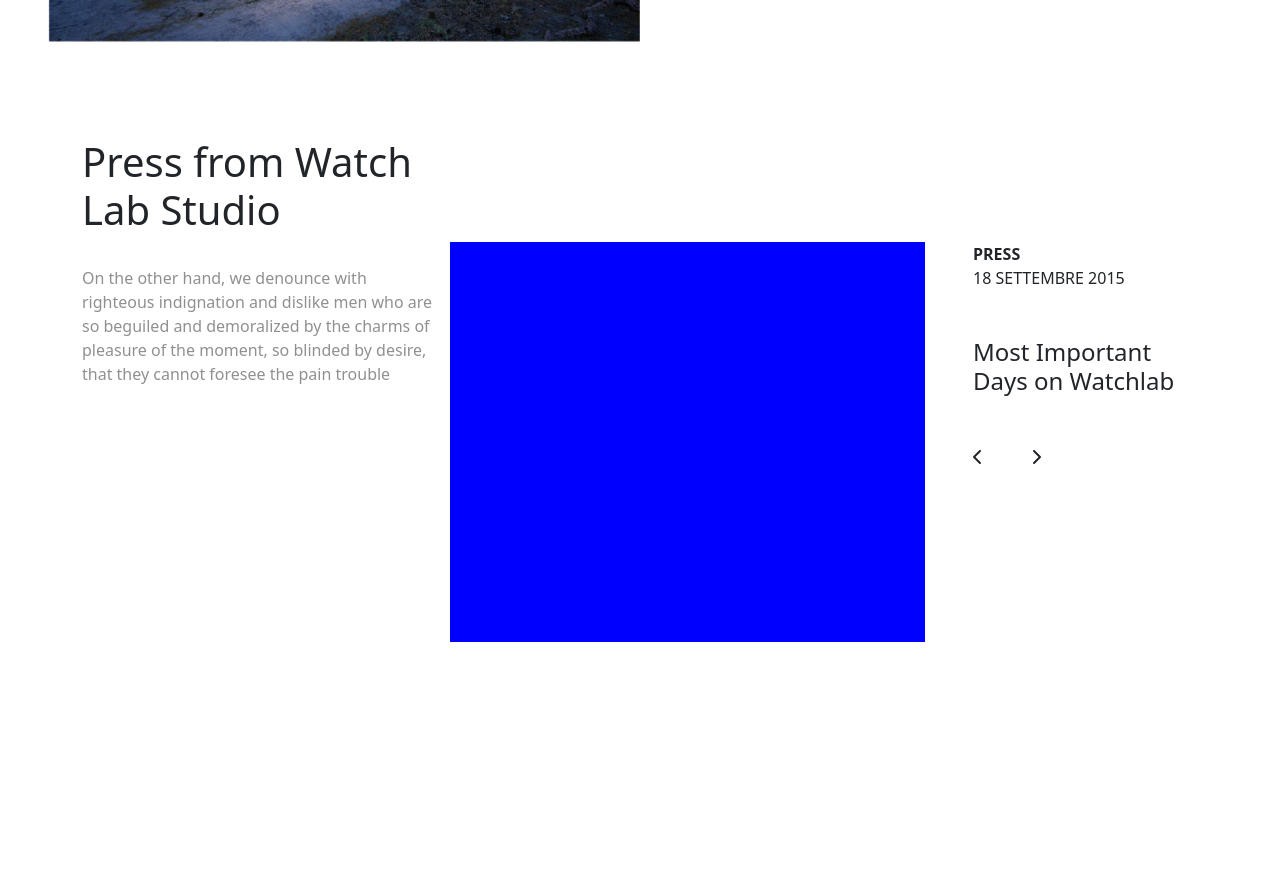
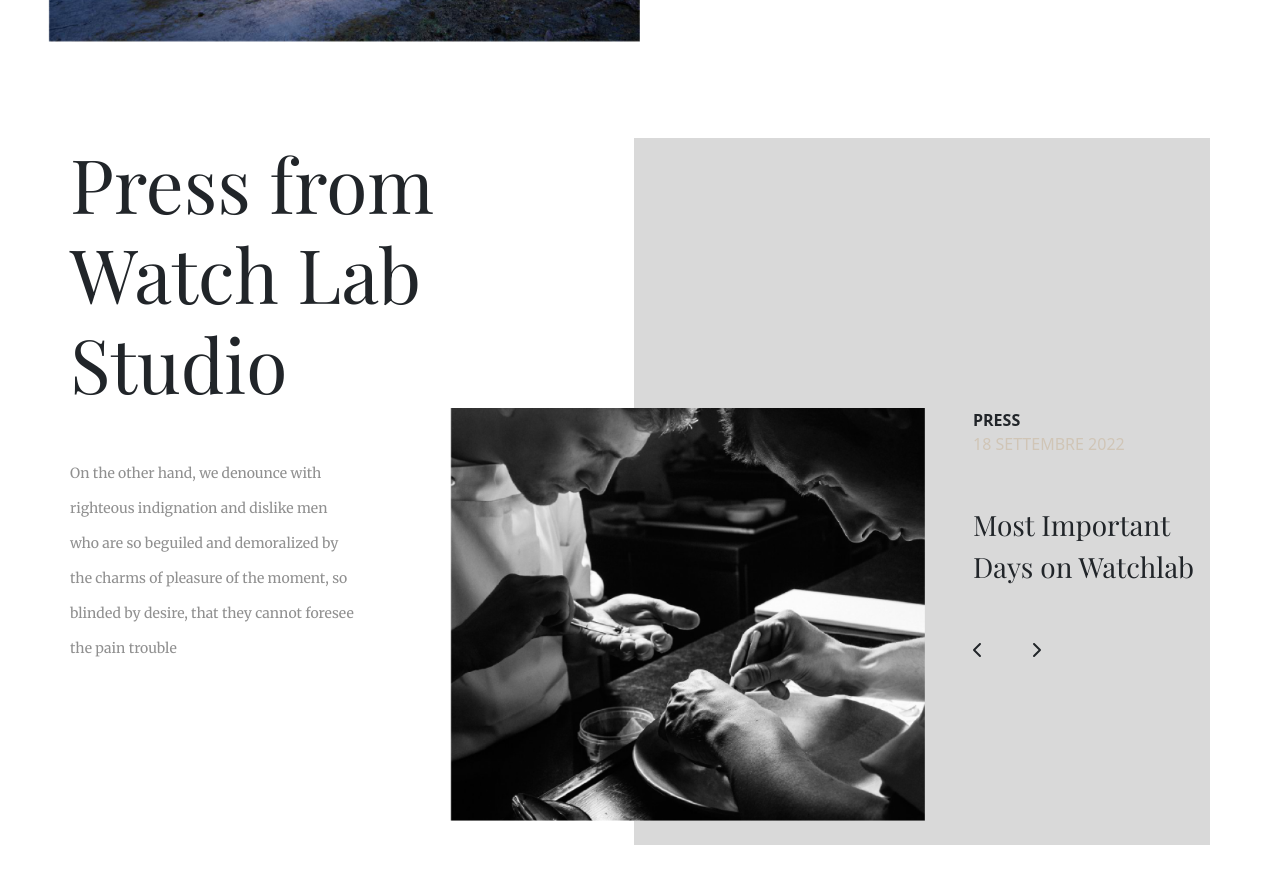
Before and after one commit to PalumboAndrea/nss-factory-project, a Vue app: page / in a window 1280 px wide. Shown: the part 2600-3484 px from the top of the page. Before the commit the page ends 3290 px from the top, so only its background shows below. Built offline with nearby package versions, Linux system fonts and the light colour scheme.

Commit message:
add the css and dyamic carousel

```diff
--- a/src/components/Main/MainComponents/WatchLabStudioComponent.vue
+++ b/src/components/Main/MainComponents/WatchLabStudioComponent.vue
@@ -7,59 +7,95 @@ export default {
     },
     data(){
         return{
+            actualIndex: 0,
+            images: [
+                {
+                    date: '18 settembre 2022',
+                    title: 'Most Important Days on Watchlab',
+                    name: 'important_days.png',
+                },
+                {
+                    date: '23 settembre 2022',
+                    title: 'Winner Of Best Manifacture',
+                    name: 'best_manifacture.png',
+                }
+            ]
         }
     },
+    methods: {
+    carouselIndexBack(){
+        if (this.actualIndex == 0){
+            this.actualIndex = (this.images.length - 1);
+        } else {
+            this.actualIndex--
+        }
+    },
+    carouselIndexForward(){
+        if (this.actualIndex == (this.images.length - 1)){
+            this.actualIndex = 0
+        } else {
+            this.actualIndex++
+        }
+    },
+    getImagePath: function (imgPath){
+        return new URL(`/src/assets/imgs/${imgPath}`, import.meta.url).href;
+    }
+  }
 }
 
 </script>
 
 <template>
-    <div class="container mainContainer my-5">
-        <div class="row">
-            <div class="col-4">
-                <h2 class="fs-1">
-                    Press from Watch Lab Studio
-                </h2>
-
+    <div class="container-fluid main-container mainContainer my-5 position-relative">
+        <div class="row g-0">
+            <div class="col-6">
+                <p class="mainTitle mb-0">
+                    Press from
+                    <br>
+                    Watch Lab Studio
+                </p>
             </div>
         </div>
-        <div class="row">
+        <div class="row g-0">
             <div class="col-4">
-                <p class="textGray mt-4">
+                <p class="mt-5 text w-75">
                     On the other hand, we denounce with righteous indignation and dislike men who are so beguiled and demoralized by the charms of pleasure of the moment, so blinded by desire, that they cannot foresee the pain trouble
                 </p>
             </div>
-            <div class="col-5 image">
-
+            <div class="col-5 image pb-4">
+                <img :src="getImagePath(images[actualIndex].name)" alt="image" class="img-fluid">
             </div>
             <div class="col-3 ps-5">
                 <span class="text-uppercase fw-bold">
                     press
                 </span>
-                <p class="text-uppercase mb-5">
-                    18 settembre 2015
+                <p class="text-uppercase mb-5 date">
+                    {{images[actualIndex].date}}
                 </p>
-                <h4>
-                    Most Important Days on Watchlab
-                </h4>
+                <p class="textTitle fs-3">
+                    {{images[actualIndex].title}}
+                </p>
                 <div class="iconContainer mt-5">
-                    <font-awesome-icon :icon="['fas', 'chevron-left']" class="me-5"/>
-                    <font-awesome-icon :icon="['fas', 'chevron-right']" />
+                    <font-awesome-icon :icon="['fas', 'chevron-left']" role="button" class="me-5" @click="carouselIndexBack"/>
+                    <font-awesome-icon :icon="['fas', 'chevron-right']" role="button" @click="carouselIndexForward" />
                 </div>
+                <div class="greyBackground position-absolute"></div>
             </div>
         </div>
-
     </div>
-
 </template>
 
 <style lang="scss" scoped>
 @use "../../../styles/general.scss" as *;
-
-    .image{
-        background-color: blue;
-        height: 400px;
+    .date{
+        color: $mainColor;
     }
-
-
+    .greyBackground{
+        background-color: rgb(217,217,217);
+        height: 100%;
+        width: 45%;
+        right: 70px;
+        top: 0;
+        z-index: -1;
+    }
 </style>
```
